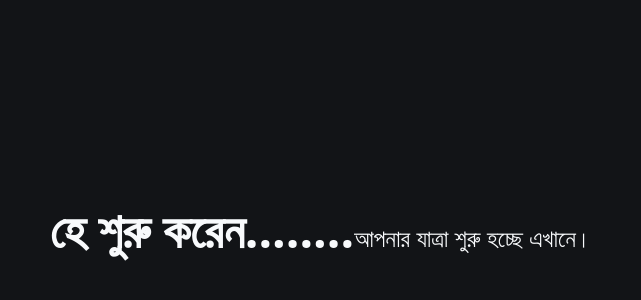
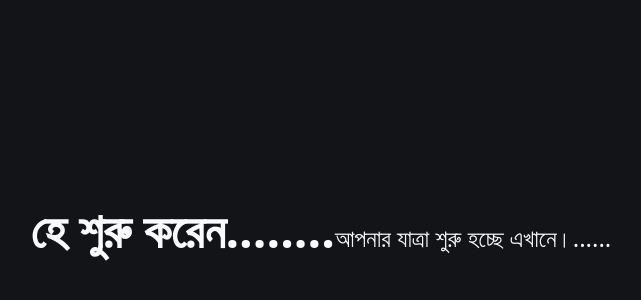
Before and after one commit to Pullock4981/MockMiya_client, a Next.js app: page / in a window 1280 px wide. Shown: the part 170-470 px from the top of the page, without its empty margins (319-960 px from the left). Built offline with nearby package versions, Linux system fonts and the light colour scheme.

Commit message:
add it in development

```diff
--- a/src/app/page.tsx
+++ b/src/app/page.tsx
@@ -3,7 +3,7 @@ export default function Home() {
     <div className="min-h-screen bg-background text-foreground flex justify-center items-center text-5xl font-bold">
       হে শুরু করেন........
       <div className="text-2xl font-medium mt-4">
-        আপনার যাত্রা শুরু হচ্ছে এখানে।
+        আপনার যাত্রা শুরু হচ্ছে এখানে।......
       </div>
     </div>
   );
```
